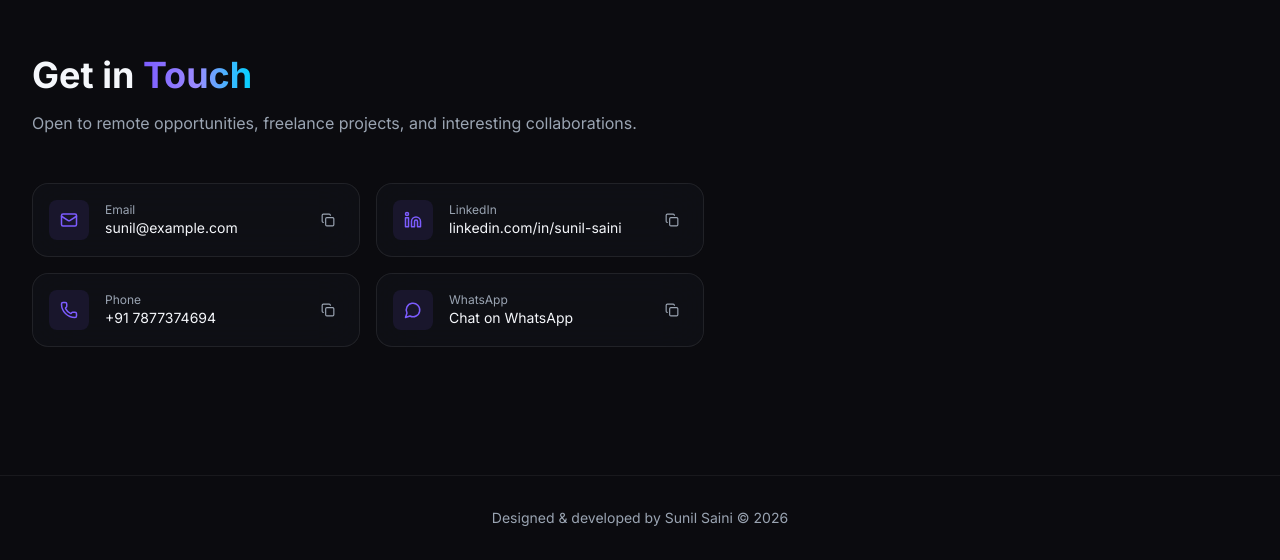
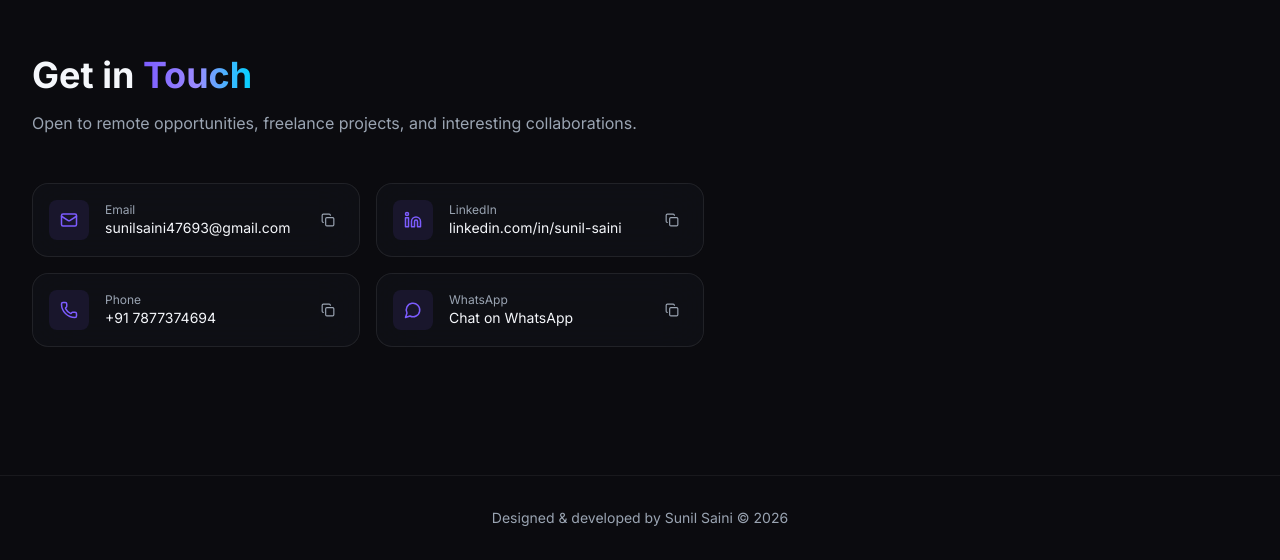
Before and after one commit to sunilsainizz666/sunilsainizz666.github.io, a Next.js app: page / in a window 1280 px wide. Shown: the part 7161-7721 px from the top of the page. Built offline with nearby package versions, Linux system fonts and the light colour scheme.

Commit message:
update the email

```diff
--- a/components/Contact.tsx
+++ b/components/Contact.tsx
@@ -6,7 +6,7 @@ import { Mail, Linkedin, MessageCircle, Phone, Copy, Check } from "lucide-react"
 import SectionWrapper from "./SectionWrapper";
 
 const contacts = [
-  { icon: Mail, label: "Email", value: "sunil@example.com", href: "mailto:sunil@example.com" },
+  { icon: Mail, label: "Email", value: "sunilsaini47693@gmail.com", href: "mailto:sunilsaini47693@gmail.com" },
   { icon: Linkedin, label: "LinkedIn", value: "linkedin.com/in/sunil-saini", href: "https://linkedin.com/in/sunil-saini-2245b4254/" },
   { icon: Phone, label: "Phone", value: "+91 7877374694", href: "tel:+917877374694" },
   { icon: MessageCircle, label: "WhatsApp", value: "Chat on WhatsApp", href: "https://wa.me/917877374694" },
--- a/components/Hero.tsx
+++ b/components/Hero.tsx
@@ -84,7 +84,7 @@ export default function Hero() {
             <a href="https://linkedin.com/in/sunil-saini-2245b4254/" target="_blank" rel="noopener noreferrer" className="p-2 text-muted hover:text-primary transition-colors">
               <Linkedin size={20} />
             </a>
-            <a href="mailto:sunil@example.com" className="p-2 text-muted hover:text-primary transition-colors">
+            <a href="mailto:sunilsaini47693@gmail.com" className="p-2 text-muted hover:text-primary transition-colors">
               <Mail size={20} />
             </a>
           </motion.div>
```
